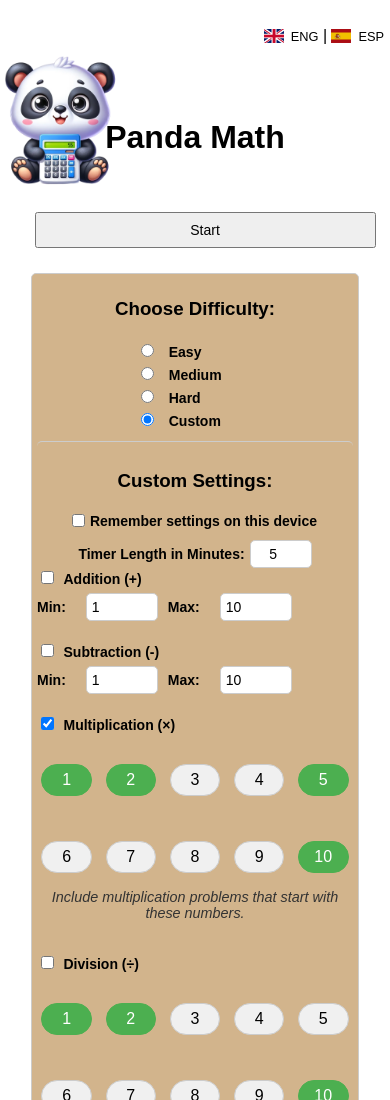
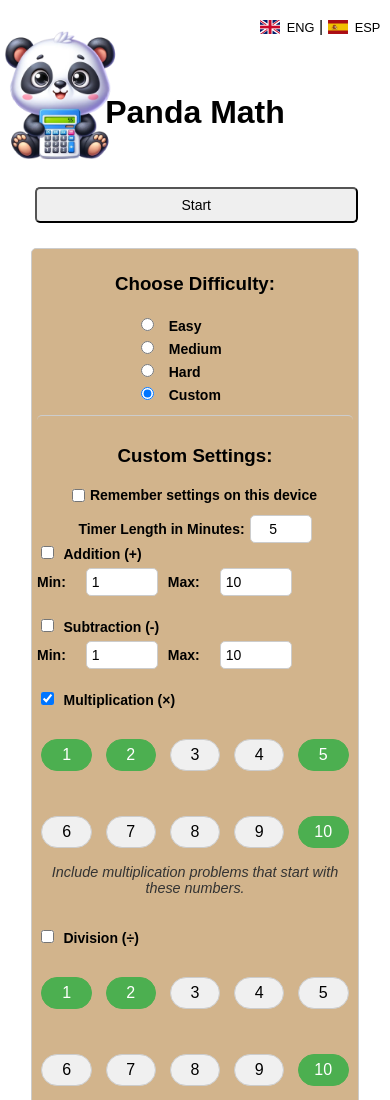
Before and after one commit to davidrmorrow/pandamath, a plain HTML site: page index.html in a window 390 px wide. Shown: the top 1100 px of the page. Drawn offline with Linux system fonts and the light colour scheme.

Commit message:
CSS tweaks

```diff
--- a/style.css
+++ b/style.css
@@ -15,9 +15,10 @@ body, html {
 }
 
 #language-selector {
-    width: 97%;
+    width: 95%;
     text-align: right;
-    padding-top: 2ex;
+    padding-top: 1ex;
+    margin-bottom: -2ex;
 }
 
   #language-selector a {
@@ -72,12 +73,14 @@ h1, h3, #question, #score {
   display: flex;
   flex-wrap: wrap;
   justify-content: center;
+  max-width: 95%;
 }
 
 #answers button {
     margin: 10px;
     padding: 10px 20px;
     font-size: 16px;
+    border-radius: 5px;
     cursor: pointer;
     transition: opacity 0.5s ease-in-out; /* Transition for fading effect */
     opacity: 1; /* Start with full opacity */
@@ -341,6 +344,10 @@ button {
         margin-top: 10px;
     }
 
+    #answers {
+        max-width: 95%;
+    }
+
     #answers button {
         font-size: 14px; /* Decrease button font size */
         padding: 8px 16px; /* Reduce button padding */
@@ -369,6 +376,7 @@ button {
     #answers {
         flex-direction: column; /* Stack answers vertically */
         gap: 5px; /* Add small spacing between buttons */
+        max-width: 95%;
     }
 
     #game {
```
